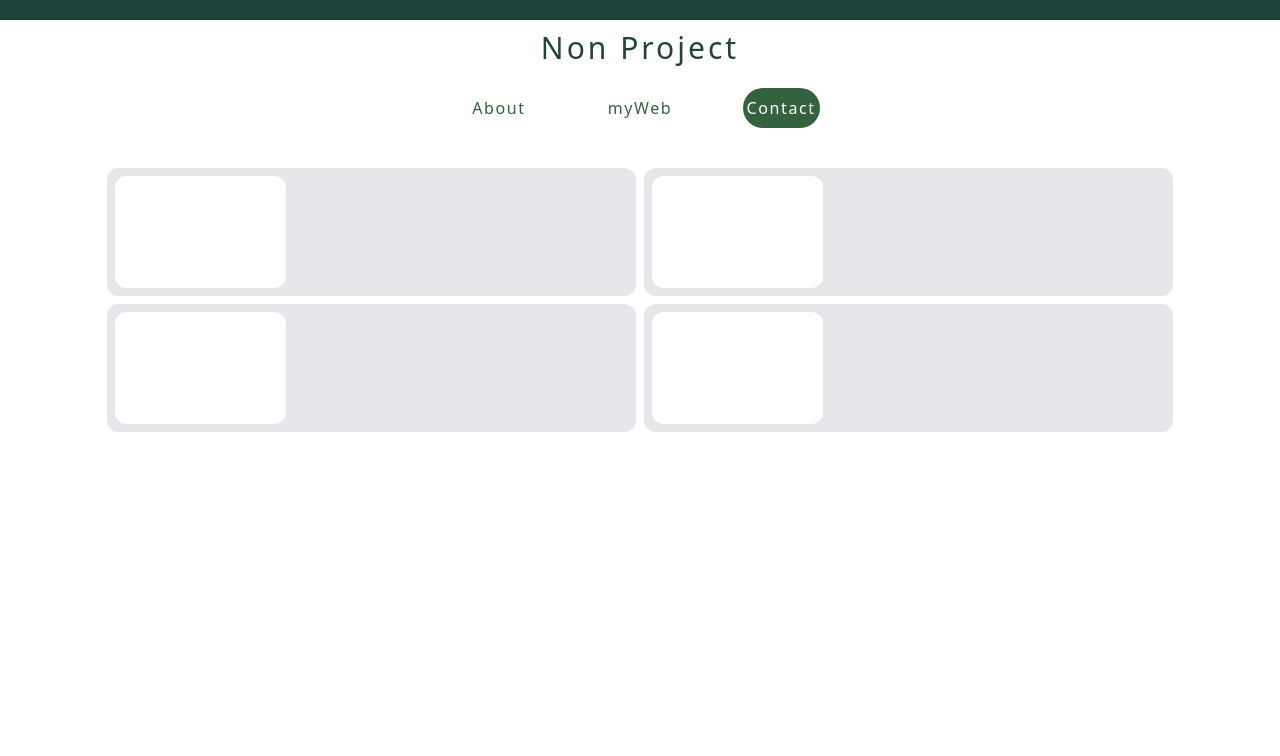
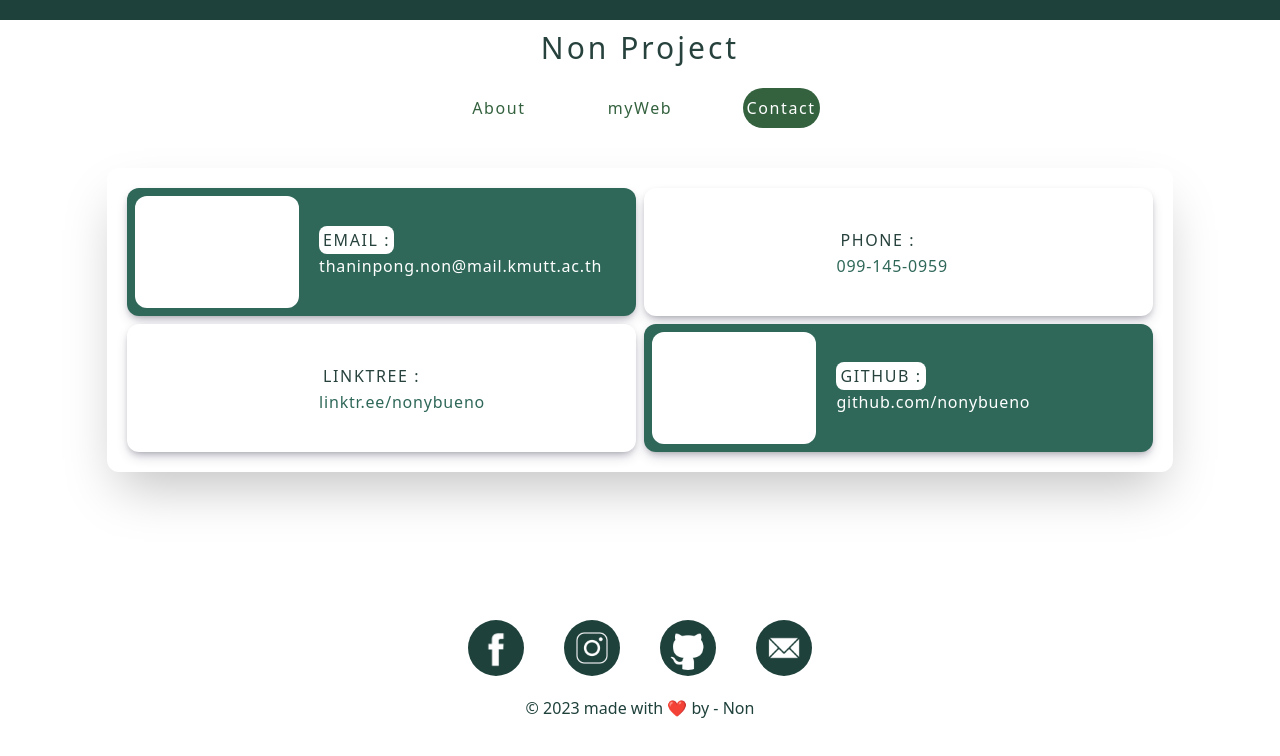
Before and after one commit to nonybueno/non-project, a Vue app: page /contact in a window 1280 px wide. Shown: the top 756 px of the page. Built offline with nearby package versions, Linux system fonts and the light colour scheme.

Commit message:
:lipstick:

```diff
--- a/src/components/Footer.vue
+++ b/src/components/Footer.vue
@@ -5,12 +5,12 @@
 <template>
     <div class="">
         <div class="h-24 w-full flex justify-center items-center gap-10 max-sm:h-20">
-            <a href="https://www.facebook.com/lnw.non.1" target="_blank" class="hover:scale-110 h-14 rounded-full bg-[#1F413B] w-14 max-sm:w-10 max-sm:h-10"><img src="../../public/images/facebook.png" alt="facebook" class="rounded-full p-1"></a>
-            <a href="https://www.instagram.com/nonchyy_/" target="_blank" class="hover:scale-110 h-14 rounded-full bg-[#1F413B]  w-14 max-sm:w-10 max-sm:h-10"><img src="../../public/images/ig.png" alt="ig" class="rounded-full p-2"></a>
-            <a href="https://github.com/nonybueno" target="_blank" class="hover:scale-110 h-14 rounded-full bg-[#1F413B]  w-14 max-sm:w-10 max-sm:h-10"><img src="../../public/images/github.png" alt="github" class="rounded-full p-1.5"></a>
-            <a href="mailto:thaninpong.non@mail.kmutt.ac.th" target="_blank" class="hover:scale-110 h-14 rounded-full bg-[#1F413B]  w-14 max-sm:w-10 max-sm:h-10"><img src="../../public/images/email.png" alt="email" class="rounded-full"></a>
+            <a href="https://www.facebook.com/lnw.non.1" target="_blank" class="hover:scale-110 h-14 rounded-full bg-[#1F413B] w-14 max-sm:w-12 max-sm:h-12"><img src="../../public/images/facebook.png" alt="facebook" class="rounded-full p-1"></a>
+            <a href="https://www.instagram.com/nonchyy_/" target="_blank" class="hover:scale-110 h-14 rounded-full bg-[#1F413B]  w-14 max-sm:w-12 max-sm:h-12"><img src="../../public/images/ig.png" alt="ig" class="rounded-full p-2"></a>
+            <a href="https://github.com/nonybueno" target="_blank" class="hover:scale-110 h-14 rounded-full bg-[#1F413B]  w-14 max-sm:w-12 max-sm:h-12"><img src="../../public/images/github.png" alt="github" class="rounded-full p-1.5"></a>
+            <a href="mailto:thaninpong.non@mail.kmutt.ac.th" target="_blank" class="hover:scale-110 h-14 rounded-full bg-[#1F413B]  w-14 max-sm:w-12 max-sm:h-12"><img src="../../public/images/email.png" alt="email" class="rounded-full"></a>
         </div>
-        <div class="flex justify-center items-center text-[#1F413B]">Copyright &copy; 2023. All Rights Reserved</div>
+        <div class="flex justify-center items-center text-[#1F413B] max-sm:text-xs">© 2023 made with ❤ by - Non</div>
     </div>
 </template>
 
--- a/src/views/Contact.vue
+++ b/src/views/Contact.vue
@@ -1,10 +1,11 @@
 <script setup>
+import Footer from '../components/Footer.vue';
 
 </script>
 
 <template>
 <div>
-    <div>
+    <div class="max-sm:min-h-[750px] min-h-[600px]">
     <div class="w-full">
     <div class="bg-[#1F413B] h-5 max-sm:h-3"></div>
     <div class="flex justify-center items-center">
@@ -27,27 +28,49 @@
 
         <div class="flex justify-center items-center mt-10">
             <div class="w-5/6  max-sm:w-11/12">
-                <div class="">
+                <div class="shadow-2xl p-5 max-sm:p-2 rounded-xl ">
                     <!-- <div class="  max-sm:hidden">
 
                     </div> -->
                     <div class="">
                         <div class="grid grid-cols-2 max-sm:grid-cols-1 h-full max-sm:gap-3 gap-2">
-                            <div class="rounded-xl bg-gray-200 h-32 max-sm:h-40 grid grid-cols-3 p-2">
-                                <div class="bg-white rounded-xl"></div>
-                                <div class="col-span-2 "></div>
+                            <div class="rounded-xl bg-[#2F6859] h-32 max-sm:h-24 grid grid-cols-3 max-sm:p-1 p-2 shadowBox">
+                                <div class="bg-white rounded-xl max-sm:hidden">
+
+                                </div>
+                                <div class="col-span-2 text-white pl-5 max-sm:pl-2 h-full flex items-center">
+                                    <div>
+                                        <div class="max-sm:text-2xl tracking-widest rounded-lg w-fit px-1 py-0.5 bg-white text-[#27423D]">EMAIL :</div>
+                                        <div class="tracking-wider max-sm:text-xl">thaninpong.non@mail.kmutt.ac.th</div>
+                                    </div>
+                                </div>
                             </div>
-                            <div class="rounded-xl bg-gray-200 h-32 max-sm:h-40 grid grid-cols-3 p-2">
-                                <div class="bg-white rounded-xl"></div>
-                                <div class="col-span-2 "></div>
+                            <div class="rounded-xl bg-white h-32 max-sm:h-24 grid grid-cols-3 p-2 shadowBox">
+                                <div class="bg-white rounded-xl max-sm:hidden"></div>
+                                <div class="col-span-2 text-[#2F6859] pl-5 max-sm:pl-2 h-full flex items-center">
+                                    <div>
+                                        <div class="max-sm:text-2xl tracking-widest rounded-lg w-fit px-1 py-0.5 bg-white text-[#27423D]">PHONE :</div>
+                                        <div class="tracking-wider max-sm:text-xl">099-145-0959</div>
+                                    </div>
+                                </div>
                             </div>
-                            <div class="rounded-xl bg-gray-200 h-32 max-sm:h-40 grid grid-cols-3 p-2">
-                                <div class="bg-white rounded-xl"></div>
-                                <div class="col-span-2 "></div>
+                            <div class="rounded-xl max-sm:bg-[#2F6859] bg-white h-32 max-sm:h-24 grid grid-cols-3 p-2 shadowBox">
+                                <div class="bg-white rounded-xl max-sm:hidden"></div>
+                                <div class="col-span-2 max-sm:text-white text-[#2F6859] pl-5 max-sm:pl-2 h-full flex items-center">
+                                    <div>
+                                        <div class="max-sm:text-2xl tracking-widest rounded-lg w-fit px-1 py-0.5 bg-white text-[#27423D]">LINKTREE :</div>
+                                        <a href="https://linktr.ee/nonybueno" target="_blank" class="tracking-wider max-sm:text-xl">linktr.ee/nonybueno</a>
+                                    </div>
+                                </div>
                             </div>
-                            <div class="rounded-xl bg-gray-200 h-32 max-sm:h-40 grid grid-cols-3 p-2">
-                                <div class="bg-white rounded-xl"></div>
-                                <div class="col-span-2 "></div>
+                            <div class="rounded-xl bg-[#2F6859] max-sm:bg-white h-32 max-sm:h-24 grid grid-cols-3 p-2 shadowBox">
+                                <div class="bg-white rounded-xl max-sm:hidden"></div>
+                                <div class="col-span-2 max-sm:text-[#2F6859] text-white pl-5 max-sm:pl-2 h-full flex items-center">
+                                    <div>
+                                        <div class="max-sm:text-2xl tracking-widest rounded-lg w-fit px-1 py-0.5 bg-white text-[#27423D]">GITHUB :</div>
+                                        <a href="https://github.com/nonybueno" target="_blank" class="tracking-wider max-sm:text-xl">github.com/nonybueno</a>
+                                    </div>
+                                </div>
                             </div>
                         </div>
                     </div>
@@ -55,9 +78,12 @@
             </div>
         </div>
 </div>
+<Footer/>
 </div>
 </template>
 
 <style scoped>
-
+.shadowBox{
+    box-shadow: rgba(50, 50, 93, 0.25) 0px 6px 12px -2px, rgba(0, 0, 0, 0.3) 0px 3px 7px -3px;
+}
 </style>
--- a/src/views/Home.vue
+++ b/src/views/Home.vue
@@ -303,7 +303,7 @@ function changeImage(imageNumber) {
         </div>
         <div class="grid grid-cols-4 gap-5 h-80 mt-8 max-sm:mt-4 max-sm:grid-cols-2">
                 <div class="h-full w-full border p-3 rounded-xl bg-[#1F413B]">
-                    <div class="h-4/5 border w-full rounded-lg bg-gray-900 flex justify-center  items-center">
+                    <div class="h-4/5 border w-full rounded-lg bg-[#2F6859] flex justify-center  items-center">
                         <img src="/images/alumili-1.png" class="h-40 w-40">
                     </div>
                     <div class=" grid grid-cols-2 gap-3 h-10 mt-4 max-sm:h-8 max-sm:mt-2">
@@ -312,7 +312,7 @@ function changeImage(imageNumber) {
                     </div>
                 </div>
             <div class="h-full w-full border p-3 rounded-xl bg-[#1F413B]">
-                <div class="h-4/5 border w-full rounded-lg bg-gray-900 flex justify-center items-center">
+                <div class="h-4/5 border w-full rounded-lg bg-[#2F6859] flex justify-center items-center">
                     <img src="/images/alumili-2.png" class="h-40 w-40">
                 </div>
                 <div class=" grid grid-cols-2 gap-3 h-10 mt-4 max-sm:h-8 max-sm:mt-2">
@@ -321,7 +321,7 @@ function changeImage(imageNumber) {
                 </div>
             </div>
             <div class="h-full w-full border p-3 rounded-xl bg-[#1F413B]">
-                <div class="h-4/5 border w-full rounded-lg bg-gray-900 flex justify-center items-center">
+                <div class="h-4/5 border w-full rounded-lg bg-[#2F6859] flex justify-center items-center">
                     <img src="/images/B_N_W-3.png" class="h-40 w-40">
                 </div>
                 <div class=" grid grid-cols-2 gap-3 h-10 mt-4 max-sm:h-8 max-sm:mt-2">
@@ -330,7 +330,7 @@ function changeImage(imageNumber) {
                 </div>
             </div>
             <div class="h-full w-full border p-3 rounded-xl bg-[#1F413B]">
-                <div class="h-4/5 border w-full rounded-lg bg-gray-900 flex justify-center items-center">
+                <div class="h-4/5 border w-full rounded-lg bg-[#2F6859] flex justify-center items-center">
                     <svg width="200" height="150" viewBox="0 0 262 262" fill="none" xmlns="http://www.w3.org/2000/svg" xmlns:xlink="http://www.w3.org/1999/xlink">
                         <circle cx="131" cy="131" r="131" fill="url(#pattern0)"/>
                         <defs>
```
